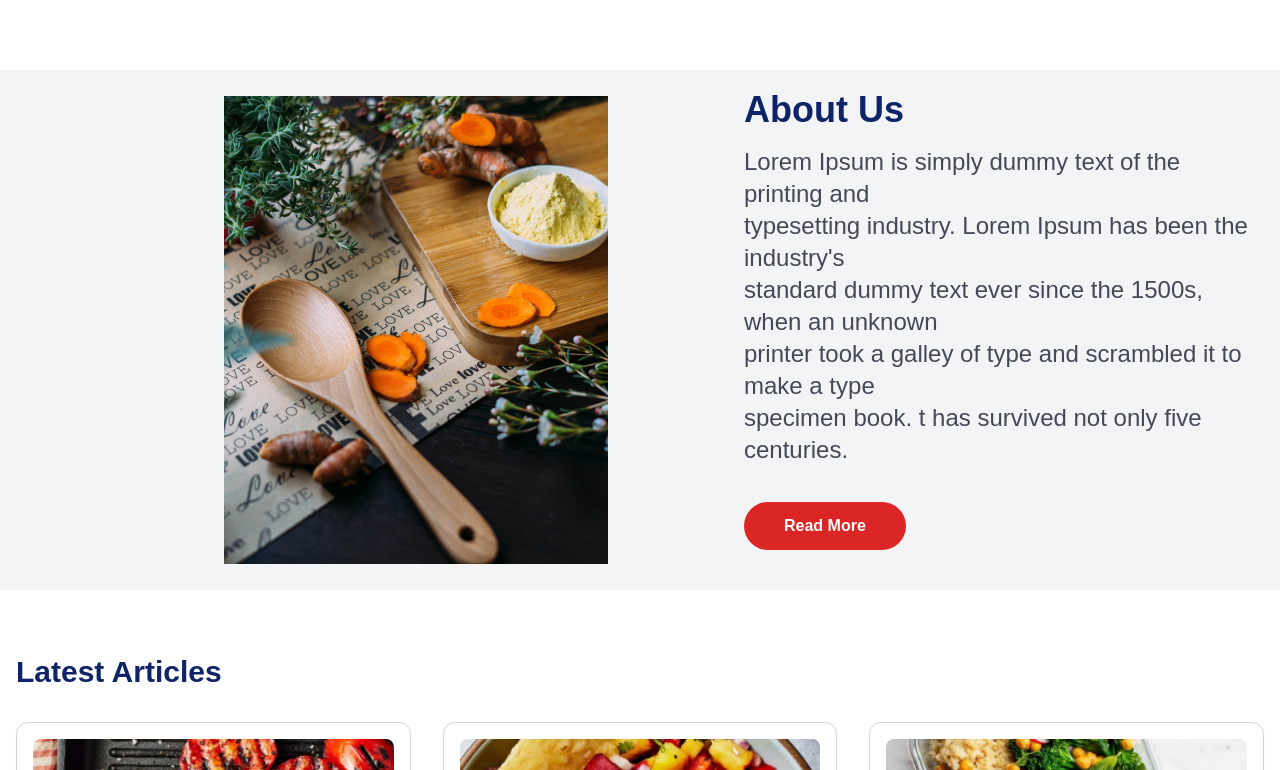
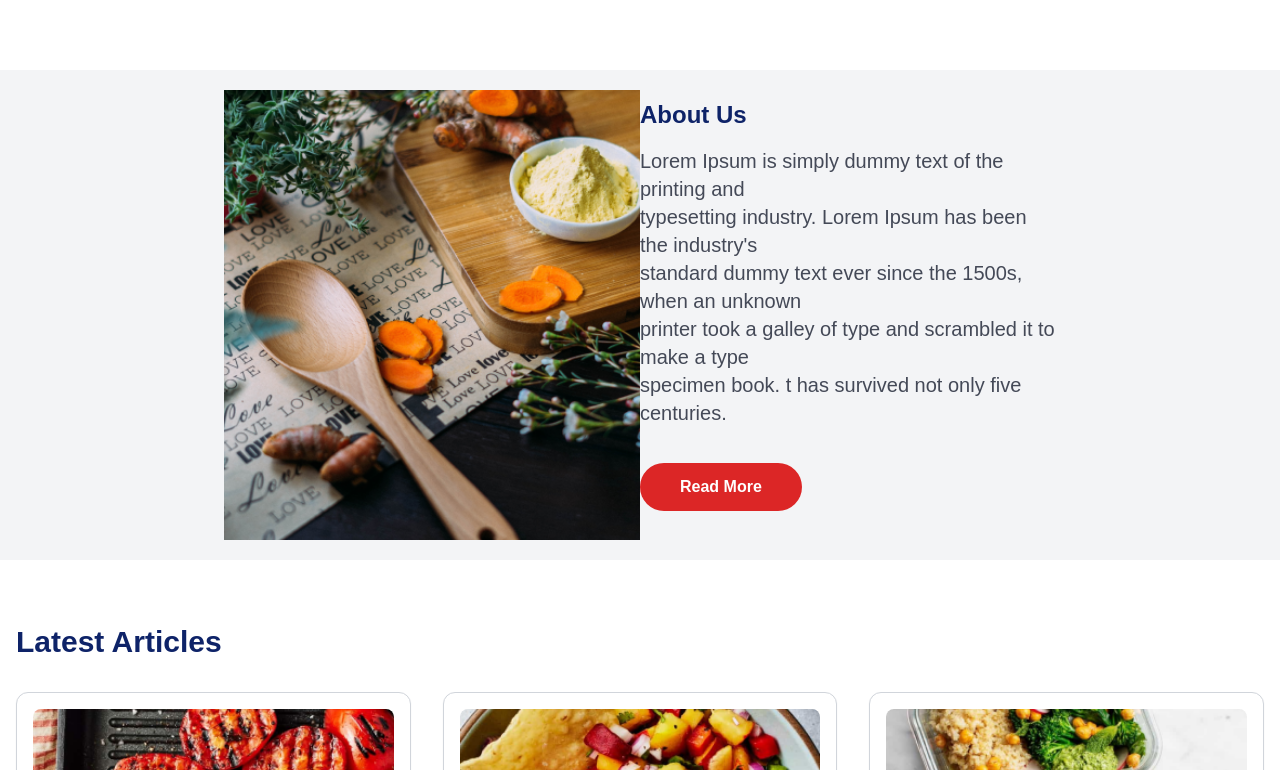
Before and after one commit to PrAnAvBrAvE/food-blogging, a React (Create React App) app: page / in a window 1280 px wide. Shown: the part 595-1365 px from the top of the page. Built offline with nearby package versions, Linux system fonts and the light colour scheme.

Commit message:
Updation Done

```diff
--- a/src/components/AboutSection.jsx
+++ b/src/components/AboutSection.jsx
@@ -5,19 +5,19 @@ const AboutSection = () => {
   return (
     <div className="px-4 py-5 bg-gray-100">
       <div className="flex flex-col md:flex-row items-center md:pl-20 lg:pl-52">
-        <div className="flex-1 mb-8 md:mb-0">
-          <img src={about} alt="Cooking Tools" className="w-full md:w-96 object-cover mx-auto md:mx-0 hidden md:block"/>
+        <div className="flex-1 mb-8 md:mb-0 h-[400px] md:h-[450px]">
+          <img src={about} alt="Cooking Tools" className="w-full h-full md:w-[450px] object-cover mx-auto md:mx-0 hidden md:block"/>
         </div>
-        <div className="flex-1 text-center md:text-left gap-0">
-          <h2 className="text-2xl md:text-4xl font-bold mb-4" style={{color:'rgba(14,35,104,1)'}} >About Us</h2>
-          <p className="text-gray-600 mb-4 text-2xl md:text-2xl" style={{color:'rgba(68,73,87,1)'}} >
+        <div className="flex-1 text-center md:text-left md:mr-52">
+          <h2 className="text-2xl md:text-2xl font-bold mb-4" style={{color:'rgba(14,35,104,1)'}} >About Us</h2>
+          <p className="mb-4 text-xl md:text-xl" style={{color:'rgba(68,73,87,1)'}} >
             Lorem Ipsum is simply dummy text of the printing and <br/>
             typesetting industry. Lorem Ipsum has been the industry's <br/>
             standard dummy text ever since the 1500s, when an unknown <br/>
             printer took a galley of type and scrambled it to make a type <br/>
             specimen book. t has survived not only five centuries.
           </p>
-          <button className="bg-red-600 text-white font-bold rounded-full px-6 md:px-10 py-3 mt-5 mb-5 mr-">
+          <button className="bg-red-600 text-white font-bold rounded-full px-6 md:px-10 py-3 mt-5 mb-5">
             Read More
           </button>
         </div>
```
